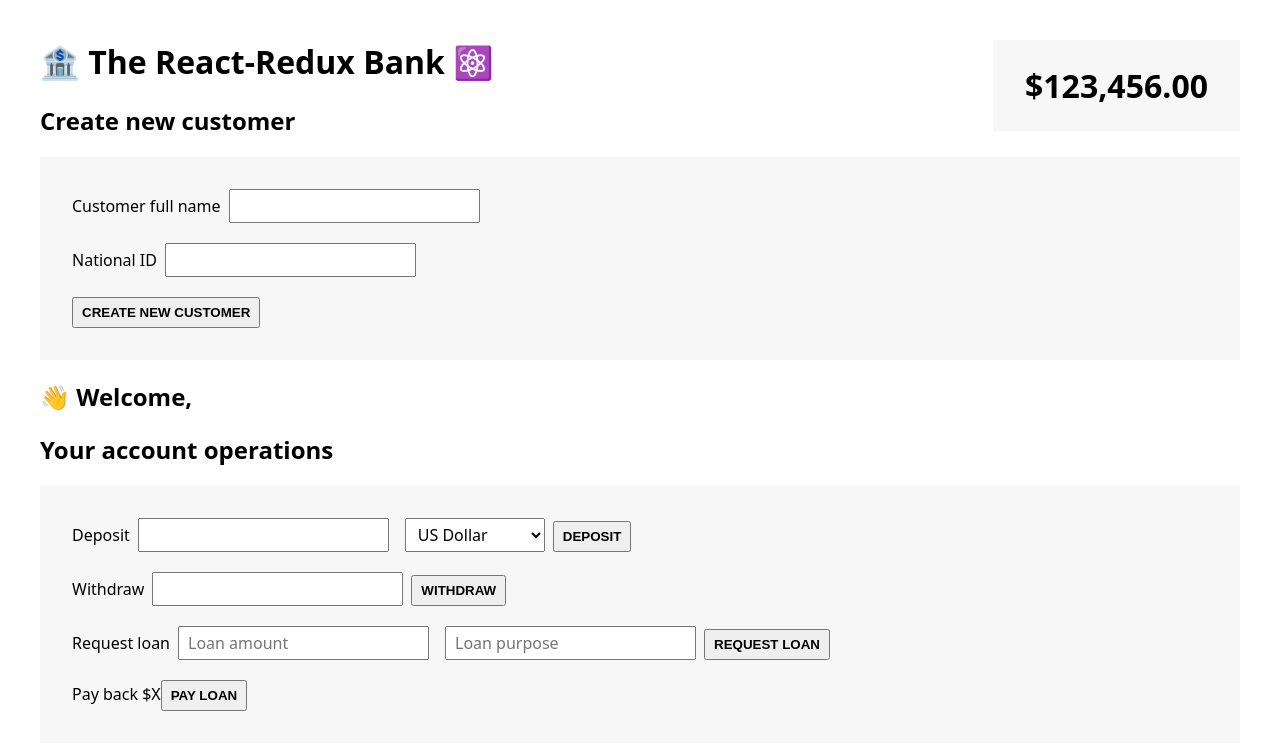
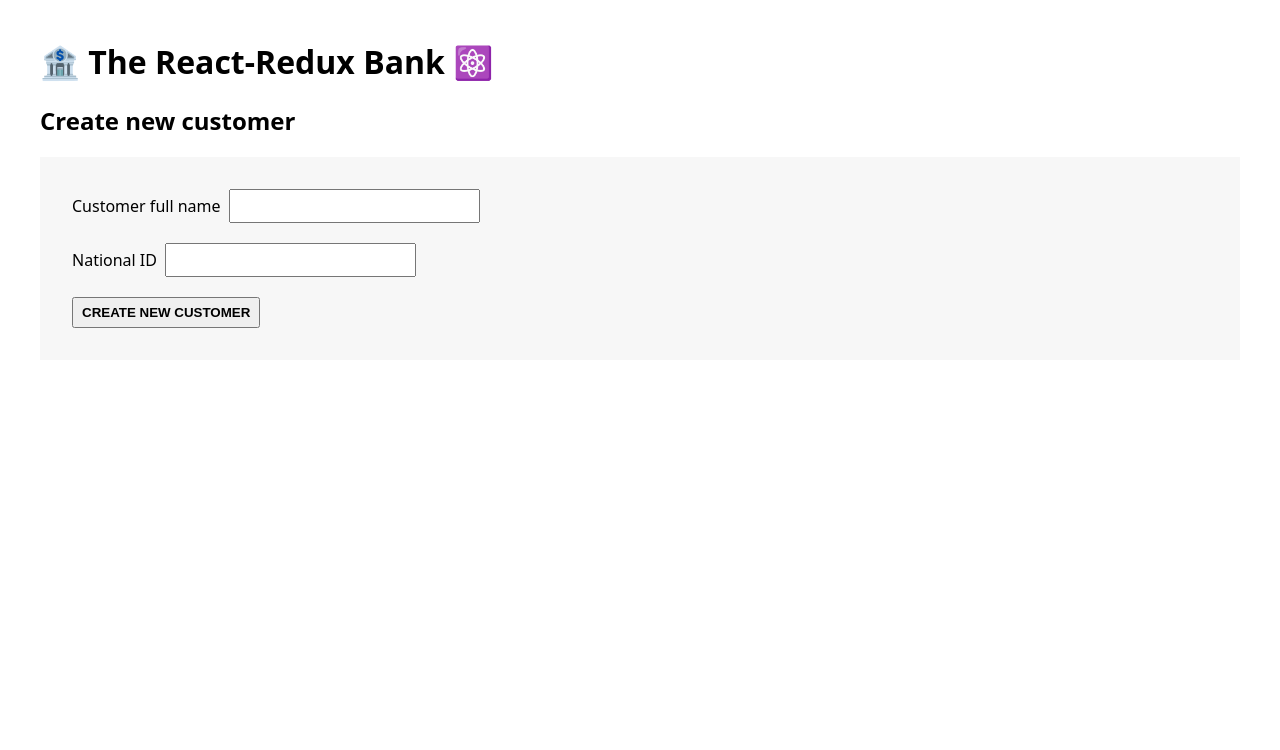
Before and after one commit to elenaharan/redux-intro, a React (Create React App) app: page / in a window 1280 px wide. Shown: the top 750 px of the page. Built offline with nearby package versions, Linux system fonts and the light colour scheme.

Commit message:
Display component conditionally

```diff
--- a/src/App.js
+++ b/src/App.js
@@ -2,15 +2,22 @@ import CreateCustomer from "./features/customers/CreateCustomer";
 import Customer from "./features/customers/Customer";
 import AccountOperations from "./features/accounts/AccountOperations";
 import BalanceDisplay from "./features/accounts/BalanceDisplay";
+import { useSelector } from "react-redux";
 
 function App() {
+  const fullName = useSelector((state) => state.customer.fullName);
   return (
     <div>
       <h1>🏦 The React-Redux Bank ⚛️</h1>
-      <CreateCustomer />
-      <Customer />
-      <AccountOperations />
-      <BalanceDisplay />
+      {fullName === "" ? (
+        <CreateCustomer />
+      ) : (
+        <>
+          <Customer />
+          <AccountOperations />
+          <BalanceDisplay />
+        </>
+      )}
     </div>
   );
 }
```
